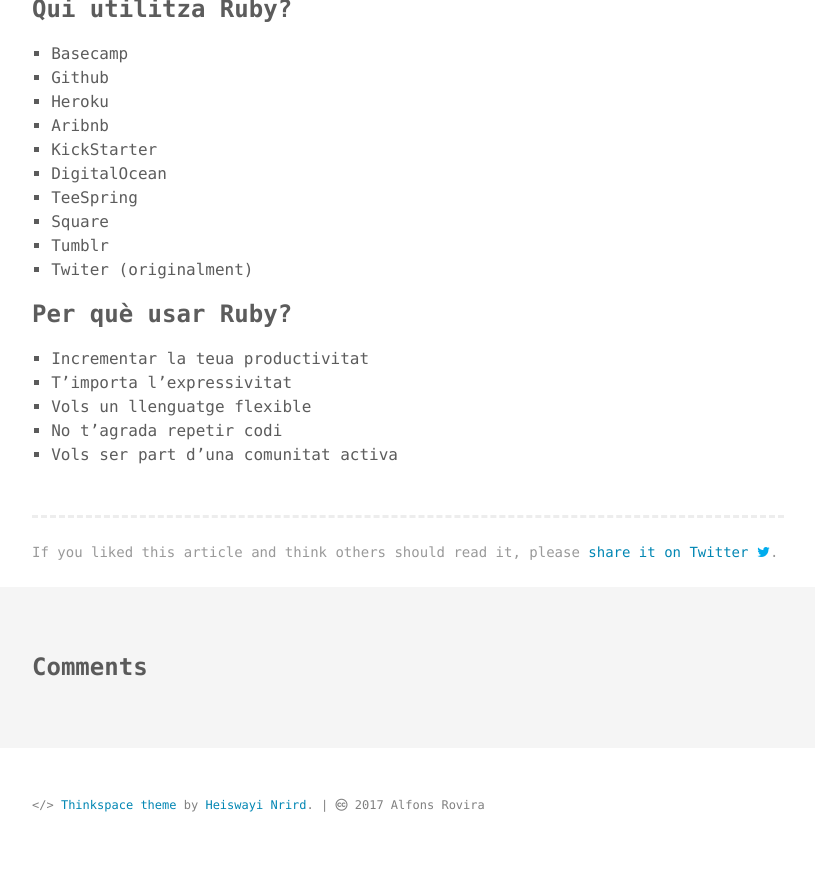
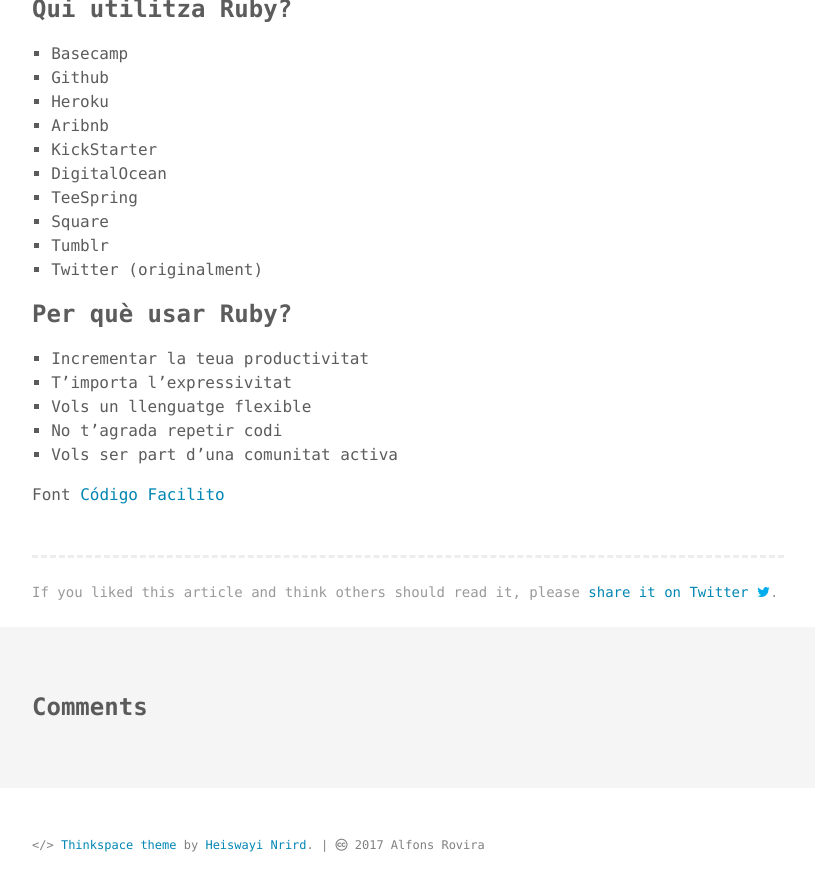
Before and after one commit to inclusa/ruby, a Jekyll site: the page built from _posts/2017-04-13-Iniciant.md, in a window 1280 px wide and 900 px high, scrolled down 1178 px. Shown: the top 891 px of the window, without its empty margins (232-1047 px from the left). Built offline with Jekyll 4.4.1, drawn with Linux system fonts in a browser that asks for light colours; comment, search, counter and statistics services are not loaded; before the commit the page ends 2040 px from its top, so only the background shows below that.

Commit message:
1-5 Revisat

```diff
--- a/_posts/2017-04-13-Iniciant.md
+++ b/_posts/2017-04-13-Iniciant.md
@@ -59,7 +59,7 @@ Inicie aquest blog amb tres objectius:
 - TeeSpring
 - Square
 - Tumblr
-- Twiter (originalment)
+- Twitter (originalment)
 
 ### Per què usar Ruby?
 
@@ -68,3 +68,5 @@ Inicie aquest blog amb tres objectius:
 - Vols un llenguatge flexible
 - No t'agrada repetir codi
 - Vols ser part d'una comunitat activa
+
+Font [Código Facilito](https://youtu.be/fvrphRoN7P0)
```
Also changed, not shown: _posts/2017-04-13-Install.md (+2 -0 lines), _posts/2017-04-14-Comentaris.md (+2 -0 lines), _posts/2017-04-14-variables_01.md (+2 -0 lines), _posts/2017-04-14-variables_02.md (+1 -0 lines).
